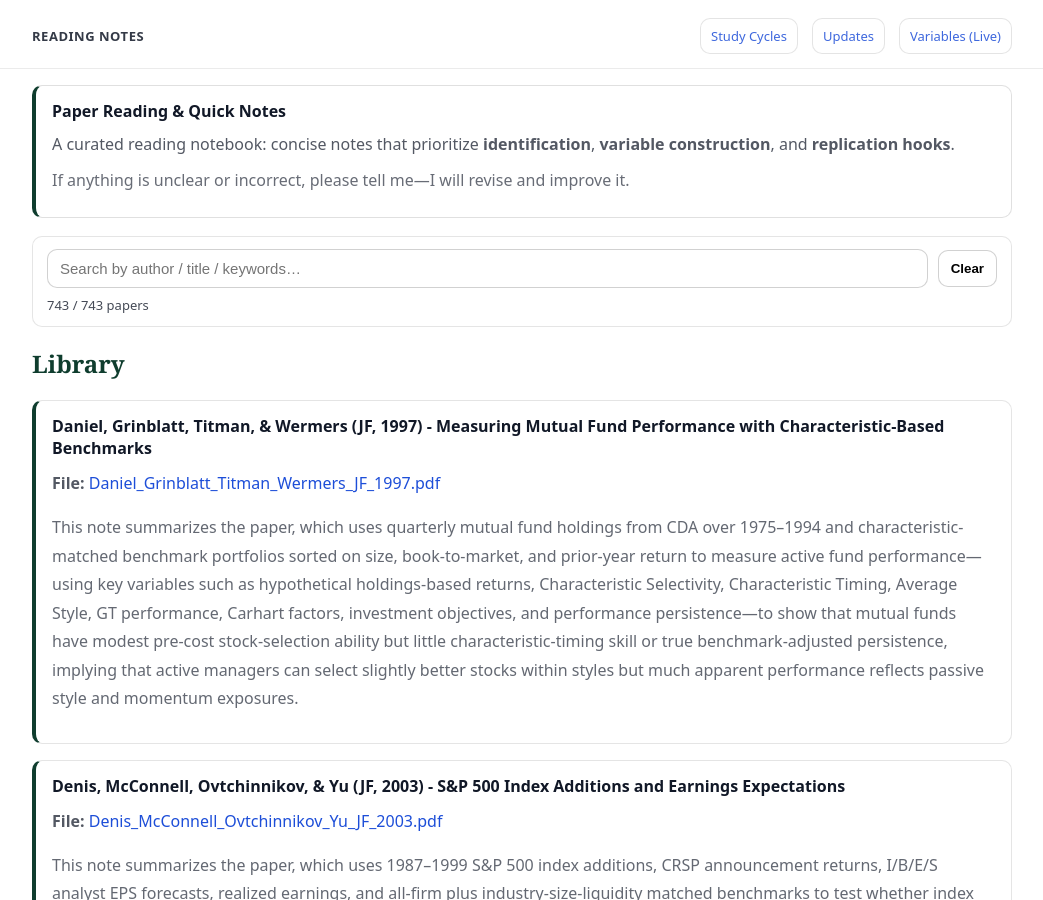
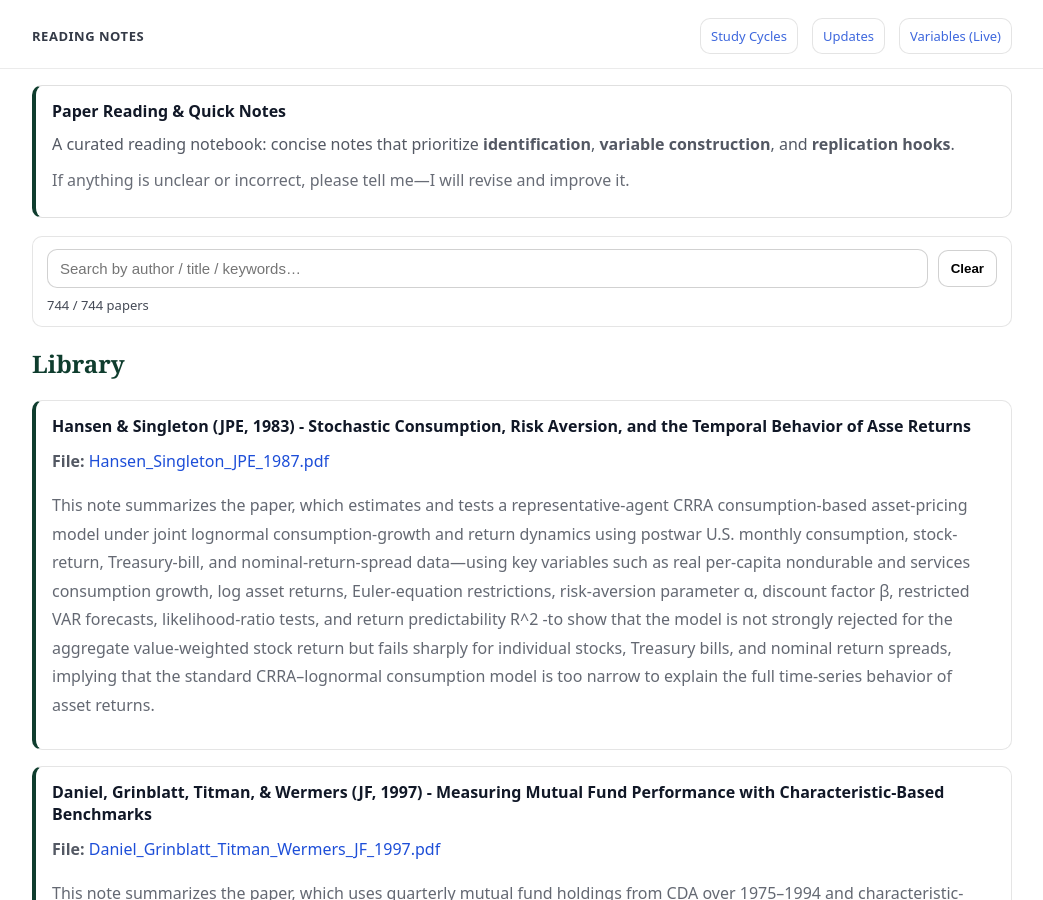
Before and after one commit to yaxinzn/study-archive, a Jekyll site: the page built from reading/index.md, in a window 1280 px wide and 900 px high. Shown: the whole window, without its empty margins (118-1161 px from the left). Built offline with Jekyll 4.4.1, drawn with Linux system fonts in a browser that asks for light colours.

Commit message:
Reading: add/update Hansen_Singleton_JPE_1987.pdf

```diff
--- a/_data/reading.yml
+++ b/_data/reading.yml
@@ -1,3 +1,7 @@
+- title: "Hansen & Singleton (JPE, 1983) - Stochastic Consumption, Risk Aversion, and the Temporal Behavior of Asse Returns"
+  file: "Hansen_Singleton_JPE_1987.pdf"
+  desc: "This note summarizes the paper, which estimates and tests a representative-agent CRRA consumption-based asset-pricing model under joint lognormal consumption-growth and return dynamics using postwar U.S. monthly consumption, stock-return, Treasury-bill, and nominal-return-spread data—using key variables such as real per-capita nondurable and services consumption growth, log asset returns, Euler-equation restrictions, risk-aversion parameter α, discount factor β, restricted VAR forecasts, likelihood-ratio tests, and return predictability R^2 -to show that the model is not strongly rejected for the aggregate value-weighted stock return but fails sharply for individual stocks, Treasury bills, and nominal return spreads, implying that the standard CRRA–lognormal consumption model is too narrow to explain the full time-series behavior of asset returns."
+
 - title: "Daniel, Grinblatt, Titman, & Wermers (JF, 1997) - Measuring Mutual Fund Performance with Characteristic-Based Benchmarks"
   file: "Daniel_Grinblatt_Titman_Wermers_JF_1997.pdf"
   desc: "This note summarizes the paper, which uses quarterly mutual fund holdings from CDA over 1975–1994 and characteristic-matched benchmark portfolios sorted on size, book-to-market, and prior-year return to measure active fund performance—using key variables such as hypothetical holdings-based returns, Characteristic Selectivity, Characteristic Timing, Average Style, GT performance, Carhart factors, investment objectives, and performance persistence—to show that mutual funds have modest pre-cost stock-selection ability but little characteristic-timing skill or true benchmark-adjusted persistence, implying that active managers can select slightly better stocks within styles but much apparent performance reflects passive style and momentum exposures."
```
Also changed, not shown: 1 other file.
